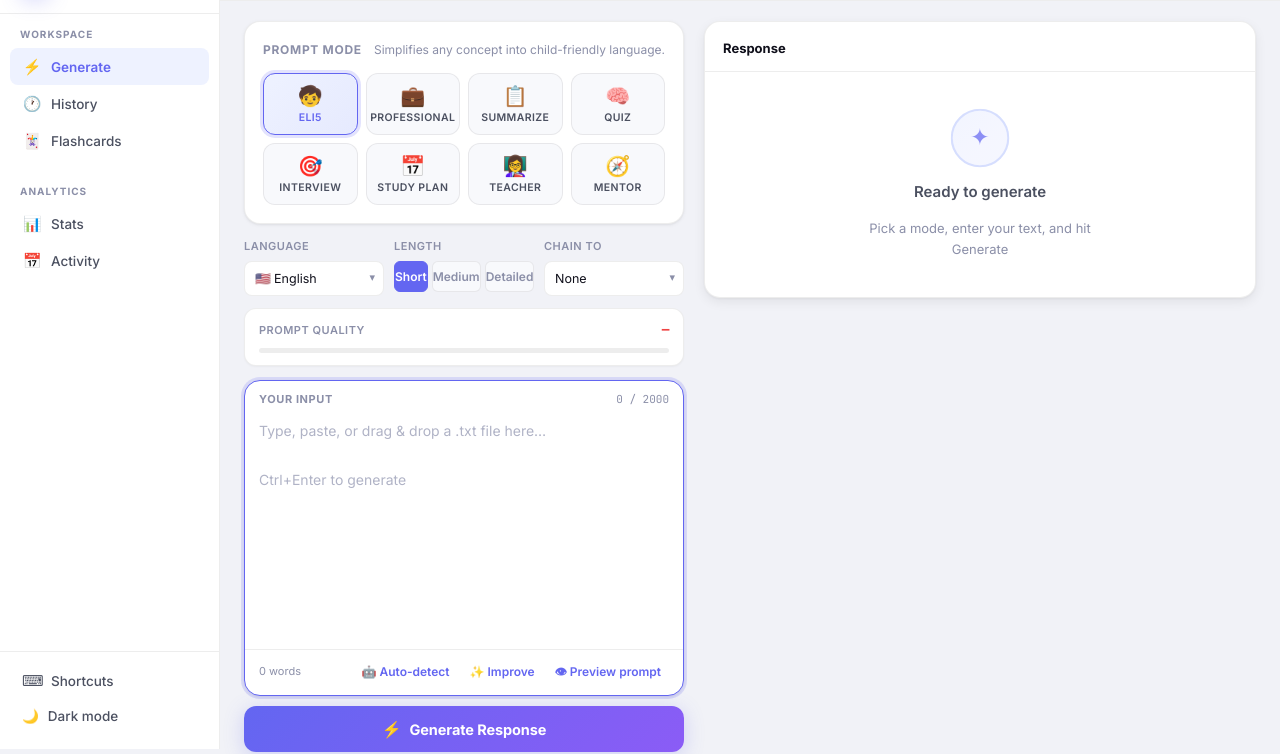
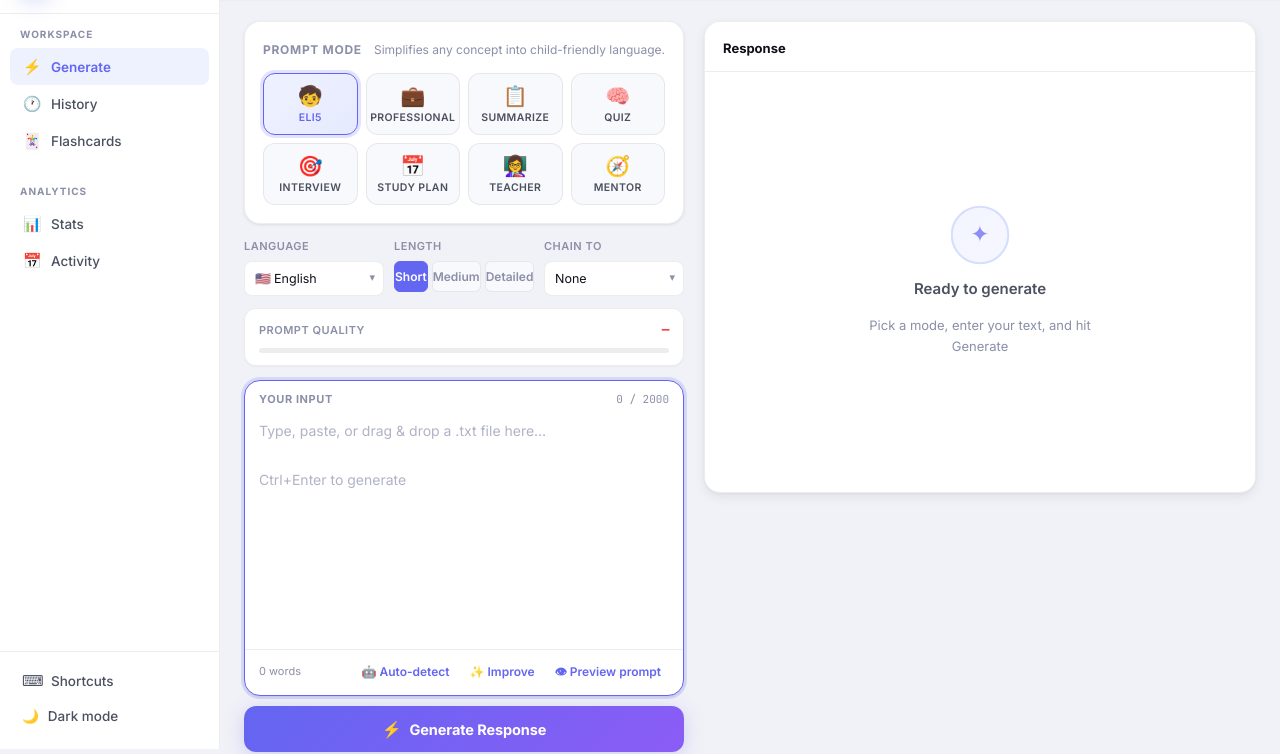
Before and after one commit to NayanSaraff/Prompt-Craft, a website: page public/index.html in a window 1280 px wide. Shown: the part 51-805 px from the top of the page. Drawn offline with Linux system fonts and the light colour scheme.

Commit message:
Changed style.css

```diff
--- a/public/css/style.css
+++ b/public/css/style.css
@@ -539,14 +539,26 @@ body.modal-open { overflow: hidden; }
 
 /* Response Body */
 .response-body {
-  flex: 1; height: 420px;
-  overflow-y: auto; overflow-x: hidden;
-  scroll-behavior: smooth; padding: 18px;
+  /* Fixed height — content scrolls inside, never grows the page */
+  height: 420px;
+  max-height: 420px;
+  min-height: 420px;
+  overflow-y: auto;
+  overflow-x: hidden;
+  scroll-behavior: smooth;
+  padding: 18px;
+  flex: none;
 }
+/* Custom slim scrollbar — webkit */
 .response-body::-webkit-scrollbar { width: 5px; }
 .response-body::-webkit-scrollbar-track { background: transparent; }
-.response-body::-webkit-scrollbar-thumb { background: var(--border); border-radius: 99px; }
+.response-body::-webkit-scrollbar-thumb {
+  background: var(--border);
+  border-radius: 99px;
+}
 .response-body::-webkit-scrollbar-thumb:hover { background: var(--accent); }
+/* Firefox */
+.response-body { scrollbar-width: thin; scrollbar-color: var(--border) transparent; }
 
 .response-empty {
   display: flex; flex-direction: column; align-items: center;
```
